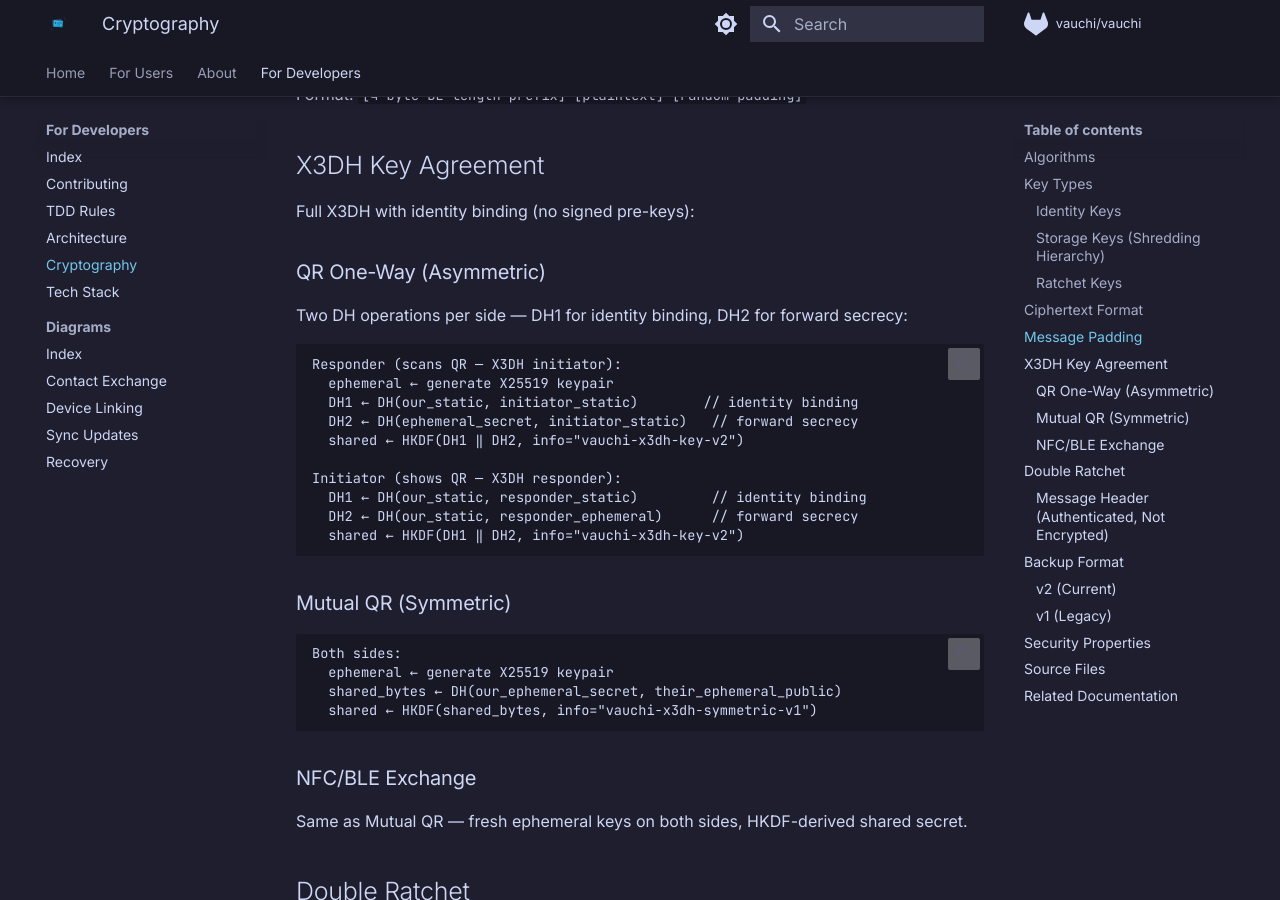
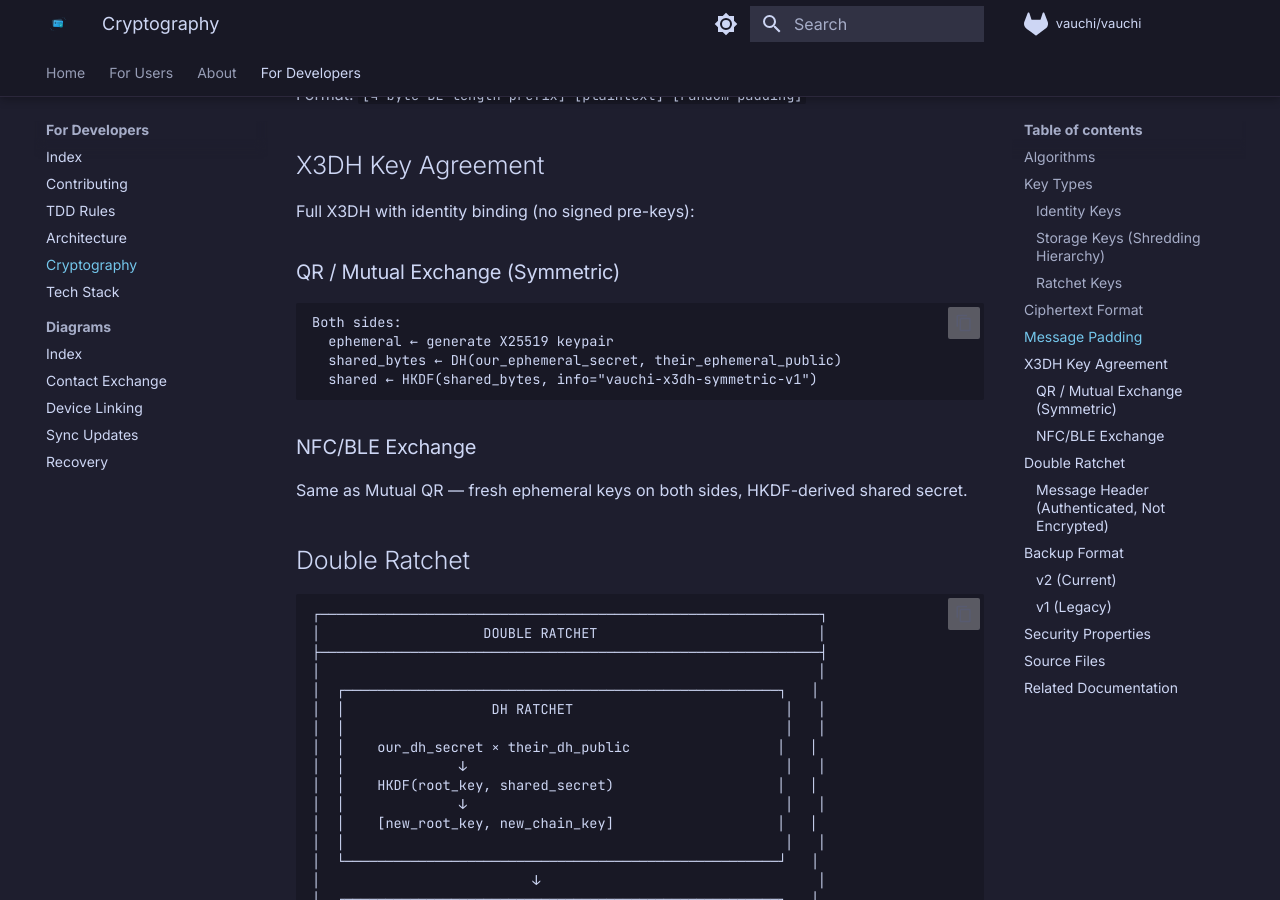
Before and after one commit to vauchi/docs, an MkDocs documentation site: the page built from docs/developers/crypto.md, in a window 1280 px wide and 900 px high, scrolled down 2601 px. Built offline with MkDocs 1.6.1 and Material for MkDocs 9.7.7, drawn with Linux system fonts in a browser that asks for light colours; comment, search, counter and statistics services are not loaded.

Commit message:
docs: Remove one-way sharing sections from exchange documentation
Remove One-Way Sharing subsection from contact exchange feature page
and stale QR One-Way (Asymmetric) protocol description from crypto docs.
All exchanges now use mutual ephemeral keys.

Co-Authored-By: Claude Opus 4.6 <noreply@anthropic.com>

````diff
--- a/docs/developers/crypto.md
+++ b/docs/developers/crypto.md
@@ -86,24 +86,7 @@ Format: `[4-byte BE length prefix] [plaintext] [random padding]`
 
 Full X3DH with identity binding (no signed pre-keys):
 
-### QR One-Way (Asymmetric)
-
-Two DH operations per side — DH1 for identity binding, DH2 for forward secrecy:
-
-```
-Responder (scans QR — X3DH initiator):
-  ephemeral ← generate X25519 keypair
-  DH1 ← DH(our_static, initiator_static)        // identity binding
-  DH2 ← DH(ephemeral_secret, initiator_static)   // forward secrecy
-  shared ← HKDF(DH1 ‖ DH2, info="vauchi-x3dh-key-v2")
-
-Initiator (shows QR — X3DH responder):
-  DH1 ← DH(our_static, responder_static)         // identity binding
-  DH2 ← DH(our_static, responder_ephemeral)      // forward secrecy
-  shared ← HKDF(DH1 ‖ DH2, info="vauchi-x3dh-key-v2")
-```
-
-### Mutual QR (Symmetric)
+### QR / Mutual Exchange (Symmetric)
 
 ```
 Both sides:
````
Also changed, not shown: docs/users/features/contact-exchange.md (+0 -11 lines).
